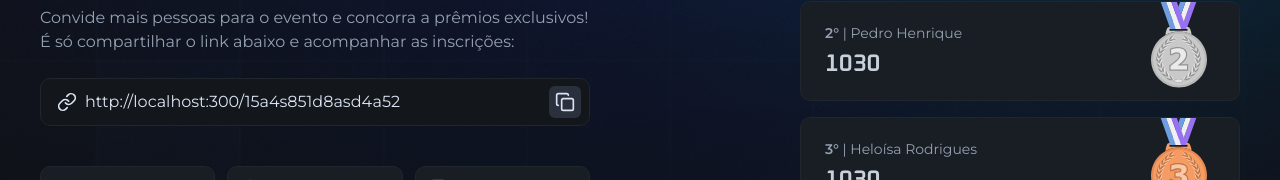
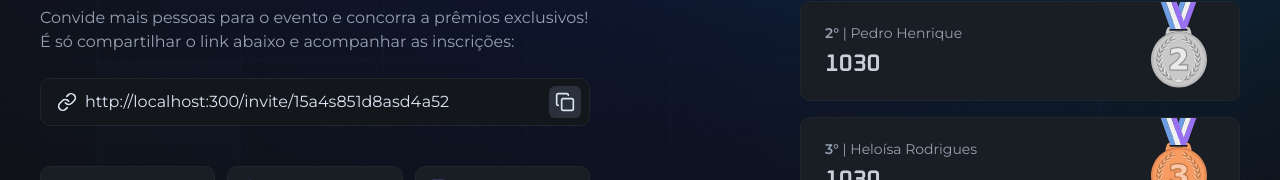
Before and after one commit to nuryaf/DevStage, a Next.js app: page /invite in a window 1280 px wide. Shown: the part 369-549 px from the top of the page. Built offline with nearby package versions, Linux system fonts and the light colour scheme.

Commit message:
refactor: refatorando código do link de convite

```diff
--- a/src/app/invite/invite-link-input.tsx
+++ b/src/app/invite/invite-link-input.tsx
@@ -1,18 +1,24 @@
+"use client";
+
 import IconButton from "@/components/icon-button";
 import { InputField, InputIcon, InputRoot } from "@/components/input";
 import { Copy, Link } from "lucide-react";
 
-export default function InviteLinkInput() {
+interface InviteLinkInputProps {
+	inviteLink: string;
+}
+
+export default function InviteLinkInput({ inviteLink }: InviteLinkInputProps) {
+	const copyInviteLink = () => {
+		navigator.clipboard.writeText(inviteLink);
+	};
 	return (
 		<InputRoot>
 			<InputIcon>
 				<Link className="size-5" />
 			</InputIcon>
-			<InputField
-				readOnly
-				defaultValue="http://localhost:300/15a4s851d8asd4a52"
-			/>
-			<IconButton className="-mr-2">
+			<InputField readOnly defaultValue={inviteLink} />
+			<IconButton className="-mr-2" onClick={copyInviteLink}>
 				<Copy className="size-5" />
 			</IconButton>
 		</InputRoot>
--- a/src/app/invite/page.tsx
+++ b/src/app/invite/page.tsx
@@ -6,6 +6,8 @@ import { Ranking } from "./ranking";
 import Stats from "./stats";
 
 export default function InvitePage() {
+	const inviteLink = "http://localhost:300/invite/15a4s851d8asd4a52";
+
 	return (
 		<div className="min-h-dvh flex items-center justify-between gap-16 flex-col md:flex-row">
 			<div className="flex flex-col gap-10 w-full max-w-[550px]">
@@ -29,7 +31,7 @@ export default function InvitePage() {
 							inscrições:
 						</p>
 					</div>
-					<InviteLinkInput />
+					<InviteLinkInput inviteLink={inviteLink} />
 				</div>
 				<Stats />
 			</div>
```
